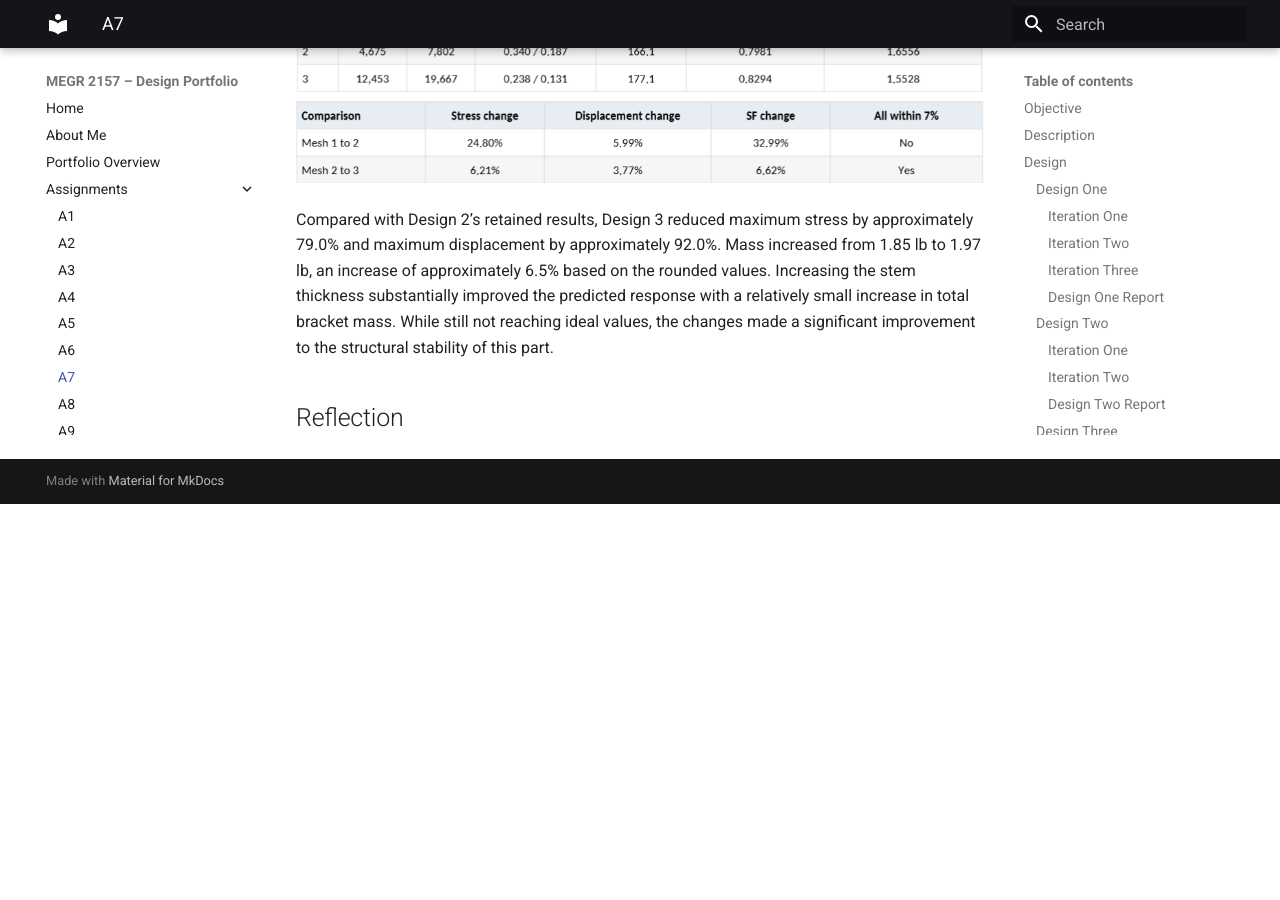
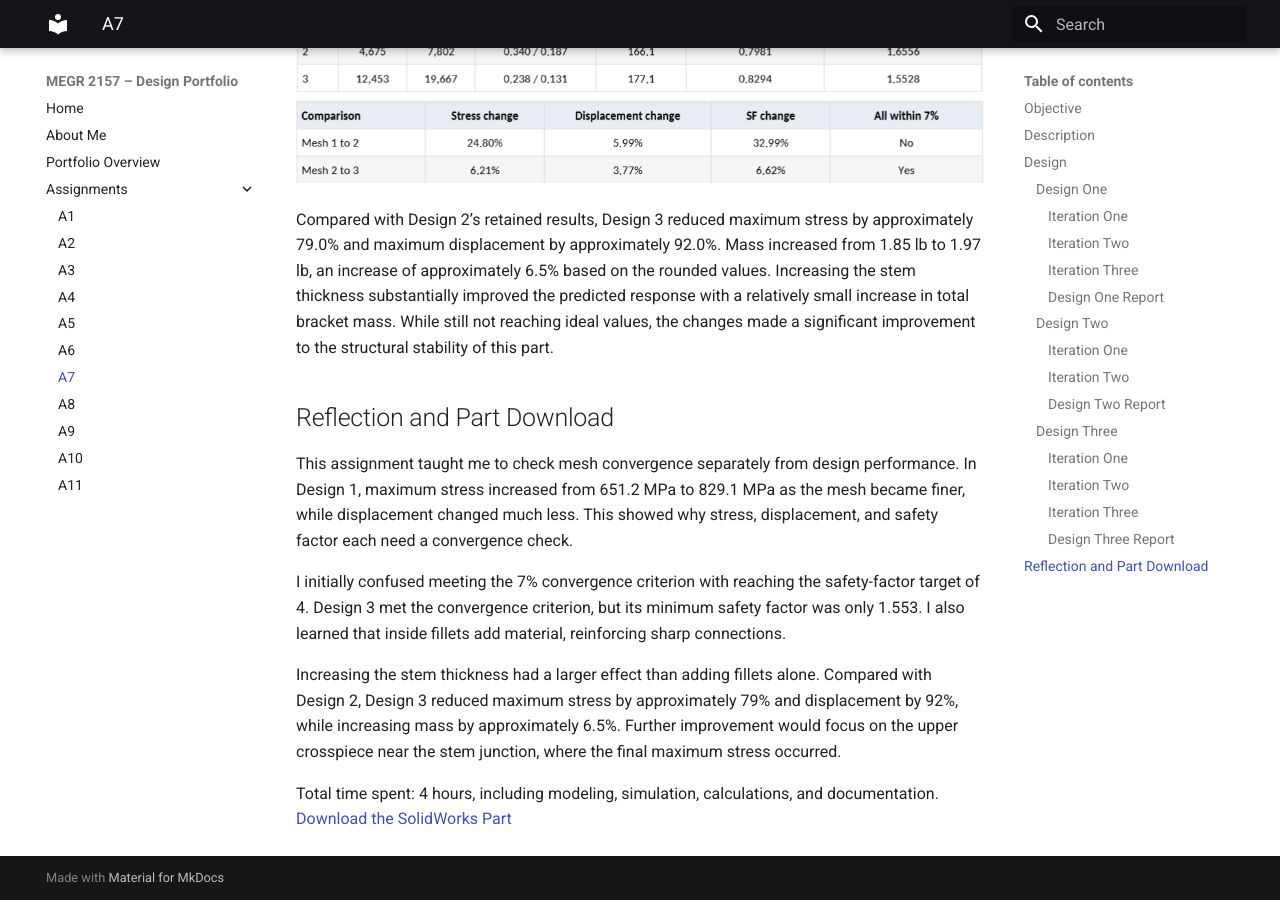
Before and after one commit to pbrown95-glitch/megr2157-portfolio, an MkDocs documentation site: the page built from docs/assignments/A07/index.md, in a window 1280 px wide and 900 px high, scrolled down 20057 px. Built offline with MkDocs 1.6.1 and Material for MkDocs 9.7.7, drawn with Linux system fonts in a browser that asks for light colours; before the commit the page ends 20561 px from its top, so only the background shows below that.

Commit message:
Update index.md

```diff
--- a/docs/assignments/A07/index.md
+++ b/docs/assignments/A07/index.md
@@ -127,4 +127,14 @@ Using the same calculation to find the change in the properties of interest, I f
 
 Compared with Design 2’s retained results, Design 3 reduced maximum stress by approximately 79.0% and maximum displacement by approximately 92.0%. Mass increased from 1.85 lb to 1.97 lb, an increase of approximately 6.5% based on the rounded values. Increasing the stem thickness substantially improved the predicted response with a relatively small increase in total bracket mass. While still not reaching ideal values, the changes made a significant improvement to the structural stability of this part.
 
-## Reflection
+
+## Reflection and Part Download
+
+This assignment taught me to check mesh convergence separately from design performance. In Design 1, maximum stress increased from 651.2 MPa to 829.1 MPa as the mesh became finer, while displacement changed much less. This showed why stress, displacement, and safety factor each need a convergence check.
+
+I initially confused meeting the 7% convergence criterion with reaching the safety-factor target of 4. Design 3 met the convergence criterion, but its minimum safety factor was only 1.553. I also learned that inside fillets add material, reinforcing sharp connections.
+
+Increasing the stem thickness had a larger effect than adding fillets alone. Compared with Design 2, Design 3 reduced maximum stress by approximately 79% and displacement by 92%, while increasing mass by approximately 6.5%. Further improvement would focus on the upper crosspiece near the stem junction, where the final maximum stress occurred.
+
+Total time spent: 4 hours, including modeling, simulation, calculations, and documentation.
+[Download the SolidWorks Part](A7_1.SLDPRT)
```
